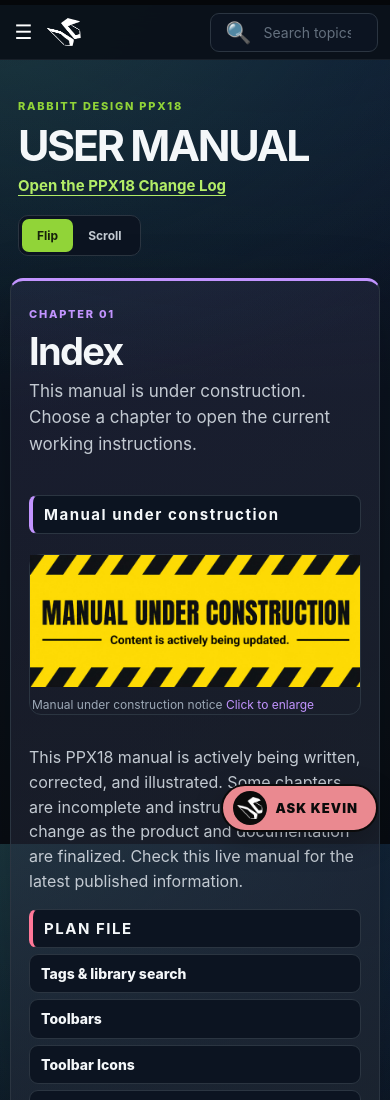
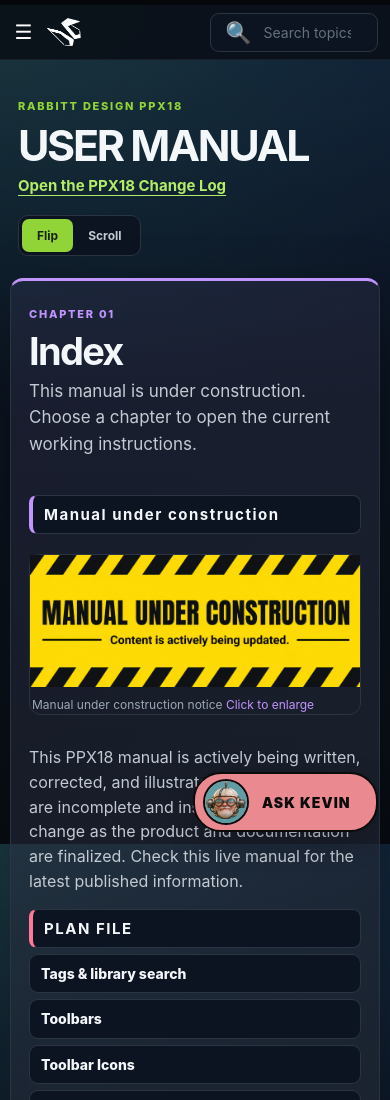
Before and after one commit to renerabbitt/ppx18-manual, a plain HTML site: page index.html in a window 390 px wide. Shown: the top 1100 px of the page. Drawn offline with Linux system fonts and the light colour scheme.

Commit message:
Refine Ask Kevin controls and avatar

```diff
--- a/index.html
+++ b/index.html
@@ -8,7 +8,7 @@
   <meta http-equiv="Cache-Control" content="no-cache, no-store, must-revalidate">
   <link rel="stylesheet" href="styles.css?v=20260813-no-crop">
   <link rel="stylesheet" href="manual-theme-v4.css?v=20261102-toolbar-wide-only">
-  <link rel="stylesheet" href="kevin.css?v=ask-kevin-1">
+  <link rel="stylesheet" href="kevin.css?v=ask-kevin-2">
 </head>
 <body>
   <header class="topbar">
@@ -33,6 +33,6 @@
   <script src="manual-content-v3-7.js?v=20260829-clean-x18-uninstall"></script>
   <script src="manual-recovered-chapters.js?v=20260826-spec-notes"></script>
   <script src="manual-app-v3.js?v=20261102-toolbar-wide-only"></script>
-  <script src="kevin.js?v=ask-kevin-1"></script>
+  <script src="kevin.js?v=ask-kevin-2"></script>
 </body>
 </html>
--- a/kevin.css
+++ b/kevin.css
@@ -5,34 +5,33 @@
   z-index: 80;
 }
 .kevin-launcher {
-  min-width: 150px;
-  height: 52px;
-  padding: 0 18px 0 10px;
+  min-width: 210px;
+  height: 68px;
+  padding: 0 23px 0 8px;
   border: 2px solid var(--black);
   border-radius: 28px;
   background: var(--pink);
   color: var(--black);
   display: flex;
   align-items: center;
-  gap: 9px;
-  font-size: 13px;
+  gap: 13px;
+  font-size: 15px;
   font-weight: 900;
   letter-spacing: .08em;
   box-shadow: 0 10px 30px rgba(0,0,0,.22);
   cursor: pointer;
 }
 .kevin-launcher img {
-  width: 34px;
-  height: 34px;
-  object-fit: contain;
-  background: var(--black);
+  width: 52px;
+  height: 52px;
+  object-fit: cover;
   border-radius: 50%;
-  padding: 4px;
+  border: 2px solid var(--black);
 }
 .kevin-panel {
   position: absolute;
   right: 0;
-  bottom: 64px;
+  bottom: 82px;
   width: min(420px,calc(100vw - 24px));
   height: min(620px,calc(100vh - 110px));
   padding: 0;
@@ -179,8 +178,13 @@
     bottom: 12px;
   }
   .kevin-launcher {
-    min-width: 136px;
-    height: 48px;
+    min-width: 185px;
+    height: 60px;
+    font-size: 14px;
+  }
+  .kevin-launcher img {
+    width: 46px;
+    height: 46px;
   }
   .kevin-panel {
     position: fixed;
--- a/kevin.js
+++ b/kevin.js
@@ -1,7 +1,7 @@
 const KEVIN_ENDPOINT='https://kevin-bot-2-rabbitt-design.fly.dev/ask';
 const kevin=document.createElement('section');
 kevin.className='kevin-widget';
-kevin.innerHTML='<button class="kevin-launcher" type="button" aria-expanded="false" aria-controls="kevin-panel"><img src="images/rabbitt-ears-logo.png" alt=""><span>ASK KEVIN</span></button><aside id="kevin-panel" class="kevin-panel" aria-label="Ask Kevin manual assistant" hidden><header><div><strong>ASK KEVIN</strong><small>PPX18 MANUAL ASSISTANT</small></div><button class="kevin-close" type="button" aria-label="Close Ask Kevin">×</button></header><div class="kevin-messages" aria-live="polite"><div class="kevin-message assistant"><p>Ask me how a PPX18 feature works. I’ll answer from the manual and provide the most relevant chapters.</p></div></div><form class="kevin-form"><label for="kevin-question">Your question</label><textarea id="kevin-question" maxlength="500" rows="3" placeholder="How do I troubleshoot Area Analysis?" required></textarea><div><small>Do not include private client information.</small><button type="submit">ASK</button></div></form></aside>';
+kevin.innerHTML='<button class="kevin-launcher" type="button" aria-expanded="false" aria-controls="kevin-panel"><img src="images/kevin-bot-2-icon.png" alt="Kevin Bot"><span>ASK KEVIN</span></button><aside id="kevin-panel" class="kevin-panel" aria-label="Ask Kevin manual assistant" hidden><header><div><strong>ASK KEVIN</strong><small>PPX18 MANUAL ASSISTANT</small></div><button class="kevin-close" type="button" aria-label="Close Ask Kevin">×</button></header><div class="kevin-messages" aria-live="polite"><div class="kevin-message assistant"><p>Ask me how a PPX18 feature works. I’ll answer from the manual and provide the most relevant chapters.</p></div></div><form class="kevin-form"><label for="kevin-question">Your question</label><textarea id="kevin-question" maxlength="500" rows="3" placeholder="How do I troubleshoot Area Analysis?" required></textarea><div><small>Enter to ask · Shift+Enter for a new line</small><button type="submit">ASK</button></div></form></aside>';
 document.body.append(kevin);
 const kevinLauncher=kevin.querySelector('.kevin-launcher'),kevinPanel=kevin.querySelector('.kevin-panel'),kevinClose=kevin.querySelector('.kevin-close'),kevinForm=kevin.querySelector('.kevin-form'),kevinQuestion=kevin.querySelector('textarea'),kevinMessages=kevin.querySelector('.kevin-messages');
 function setKevinOpen(open){kevinPanel.hidden=!open;kevinLauncher.setAttribute('aria-expanded',String(open));if(open)setTimeout(()=>kevinQuestion.focus(),0)}
@@ -9,4 +9,5 @@ function kevinMessage(text,role='assistant',sources=[]){const box=document.creat
 kevinLauncher.onclick=()=>setKevinOpen(kevinPanel.hidden);
 kevinClose.onclick=()=>setKevinOpen(false);
 document.addEventListener('keydown',event=>{if(event.key==='Escape'&&!kevinPanel.hidden)setKevinOpen(false)});
+kevinQuestion.addEventListener('keydown',event=>{if(event.key==='Enter'&&!event.shiftKey&&!event.isComposing){event.preventDefault();const submit=kevinForm.querySelector('button[type="submit"]');if(!submit.disabled)kevinForm.requestSubmit()}});
 kevinForm.onsubmit=async event=>{event.preventDefault();const question=kevinQuestion.value.trim();if(!question)return;kevinMessage(question,'visitor');kevinQuestion.value='';const waiting=kevinMessage('Checking the manual…','assistant loading');const submit=kevinForm.querySelector('button[type="submit"]');submit.disabled=true;try{const controller=new AbortController();const timer=setTimeout(()=>controller.abort(),30000);const response=await fetch(KEVIN_ENDPOINT,{method:'POST',headers:{'Content-Type':'application/json'},body:JSON.stringify({question}),signal:controller.signal});clearTimeout(timer);const data=await response.json().catch(()=>({}));waiting.remove();if(!response.ok)throw new Error(data.error||'Kevin is temporarily unavailable.');kevinMessage(data.answer||'I could not verify an answer from the manual.','assistant',Array.isArray(data.sources)?data.sources:[])}catch(error){waiting.remove();kevinMessage(error.name==='AbortError'?'Kevin took too long to answer. Please try again.':error.message,'assistant error')}finally{submit.disabled=false;kevinQuestion.focus()}};
```
Also changed, not shown: images/kevin-bot-2-icon.png (added).
